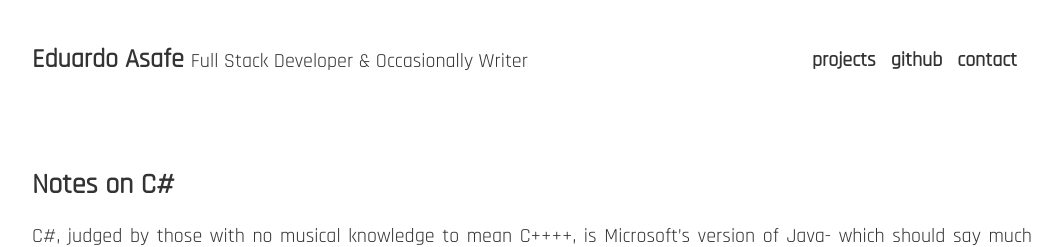
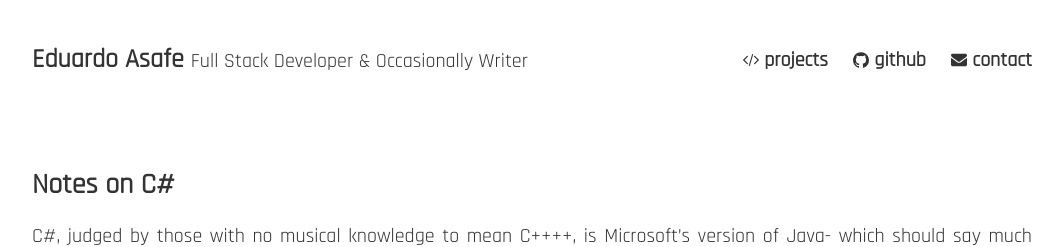
Before and after one commit to easafe/easafe.github.io, a Jekyll site: the page built from index.html, in a window 1280 px wide. Shown: the top 247 px of the page, without its empty margins (108-1171 px from the left). Built offline with Jekyll 4.4.1, drawn with Linux system fonts in a browser that asks for light colours.

Commit message:
Simplify styles; added new post

```diff
--- a/_includes/top.html
+++ b/_includes/top.html
@@ -7,6 +7,20 @@
     <title>Eduardo Asafe</title>
     <meta name="author" content="Eduardo Asafe" />
     <link rel="stylesheet" href="/css/site.css" type="text/css" media="all" />
+    <style type=text/css>
+        svg {
+            fill: #333;
+            width: 16px;
+            height: 16px;
+            vertical-align: middle;
+        }
+
+        .page {
+            min-height: 100%;
+            margin: 0 auto -40px auto;
+            max-width: 50em;
+        }
+    </style>
 </head>
 
 <body>
@@ -14,18 +28,34 @@
         <header class="page-header">
             <span><a href="/" class="logo">Eduardo Asafe </a><span class="what"> Full Stack Developer & Occasionally
                     Writer </span></span>
+            <!-- icons come from font https://leungwensen.github.io/svg-icon/#awesome -->
             <ul class="menu">
                 <li>
+                    <svg viewBox="0 0 1830 1375.3333740234375" aria-labelledby="ftsi-awesome-code-title"
+                        id="si-awesome-code">
+                        <title id="ftsi-awesome-code-title">icon code</title>
+                        <path
+                            d="M572 1126.667l-50 50q-10 10-23 10t-23-10l-466-466q-10-10-10-23t10-23l466-466q10-10 23-10t23 10l50 50q10 10 10 23t-10 23l-393 393 393 393q10 10 10 23t-10 23zm591-1067l-373 1291q-4 13-15.5 19.5t-23.5 2.5l-62-17q-13-4-19.5-15.5t-2.5-24.5l373-1291q4-13 15.5-19.5t23.5-2.5l62 17q13 4 19.5 15.5t2.5 24.5zm657 651l-466 466q-10 10-23 10t-23-10l-50-50q-10-10-10-23t10-23l393-393-393-393q-10-10-10-23t10-23l50-50q10-10 23-10t23 10l466 466q10 10 10 23t-10 23z" />
+                    </svg>
                     <a class="link-projects" href="/projects">projects</a>
                 </li>
-                <li>
+                <li class=li-github>
+                    <svg viewBox="0 0 1536 1500.3333740234375" aria-labelledby="kpsi-awesome-github-title"
+                        id="si-awesome-github">
+                        <title id="kpsi-awesome-github-title">icon github</title>
+                        <path
+                            d="M768 0q209 0 385.5 103T1433 382.5 1536 768q0 251-146.5 451.5T1011 1497q-27 5-40-7t-13-30q0-3 .5-76.5t.5-134.5q0-97-52-142 57-6 102.5-18t94-39 81-66.5 53-105T1258 728q0-119-79-206 37-91-8-204-28-9-81 11t-92 44l-38 24q-93-26-192-26t-192 26q-16-11-42.5-27T450 331.5 365 318q-45 113-8 204-79 87-79 206 0 85 20.5 150T351 983t80.5 67 94 39 102.5 18q-39 36-49 103-21 10-45 15t-57 5-65.5-21.5T356 1146q-19-32-48.5-52t-49.5-24l-20-3q-21 0-29 4.5t-5 11.5 9 14 13 12l7 5q22 10 43.5 38t31.5 51l10 23q13 38 44 61.5t67 30 69.5 7 55.5-3.5l23-4q0 38 .5 88.5t.5 54.5q0 18-13 30t-40 7q-232-77-378.5-277.5T0 768q0-209 103-385.5T382.5 103 768 0zM291 1103q3-7-7-12-10-3-13 2-3 7 7 12 9 6 13-2zm31 34q7-5-2-16-10-9-16-3-7 5 2 16 10 10 16 3zm30 45q9-7 0-19-8-13-17-6-9 5 0 18t17 7zm42 42q8-8-4-19-12-12-20-3-9 8 4 19 12 12 20 3zm57 25q3-11-13-16-15-4-19 7t13 15q15 6 19-6zm63 5q0-13-17-11-16 0-16 11 0 13 17 11 16 0 16-11zm58-10q-2-11-18-9-16 3-14 15t18 8 14-14z" />
+                    </svg>
                     <a href="https://github.com/easafe">github</a>
                 </li>
                 <li>
-                    <a href="#">contact</a>
-                    <ul>
-                        <li><a href="mailto:e@asafe.dev">email</a></li>
-                    </ul>
+                    <svg viewBox="0 0 1792 1408" aria-labelledby="htsi-awesome-envelope-title" id="si-awesome-envelope">
+                        <title id="htsi-awesome-envelope-title">icon envelope</title>
+                        <path
+                            d="M1792 454v794q0 66-47 113t-113 47H160q-66 0-113-47T0 1248V454q44 49 101 87 362 246 497 345 57 42 92.5 65.5t94.5 48 110 24.5h2q51 0 110-24.5t94.5-48T1194 886q170-123 498-345 57-39 100-87zm0-294q0 79-49 151t-122 123q-376 261-468 325-10 7-42.5 30.5t-54 38-52 32.5-57.5 27-50 9h-2q-23 0-50-9t-57.5-27-52-32.5-54-38T639 759q-91-64-262-182.5T172 434q-62-42-117-115.5T0 182q0-78 41.5-130T160 0h1472q65 0 112.5 47t47.5 113z" />
+                    </svg>
+                    <a href="mailto:e@asafe.dev">contact</a>
+                </li>
                 </li>
             </ul>
         </header>
--- a/css/site.css
+++ b/css/site.css
@@ -27,11 +27,6 @@ a:hover {
     color: var(--accent);
 }
 
-.page {
-    min-height: 100%;
-    margin: 0 auto -40px auto;
-    max-width: 50em;
-}
 
 footer, .page:after {
     height: 40px;
@@ -58,7 +53,11 @@ footer, .page:after {
 
 .menu li {
     display: inline;
-    padding-right: 15px;
+
+}
+
+.li-github {
+    padding:0 25px;
 }
 
 .menu li ul {
@@ -781,6 +780,7 @@ footer div {
     }
 }
 
+
 ul.projects {
     padding:  0px;
 }
```
